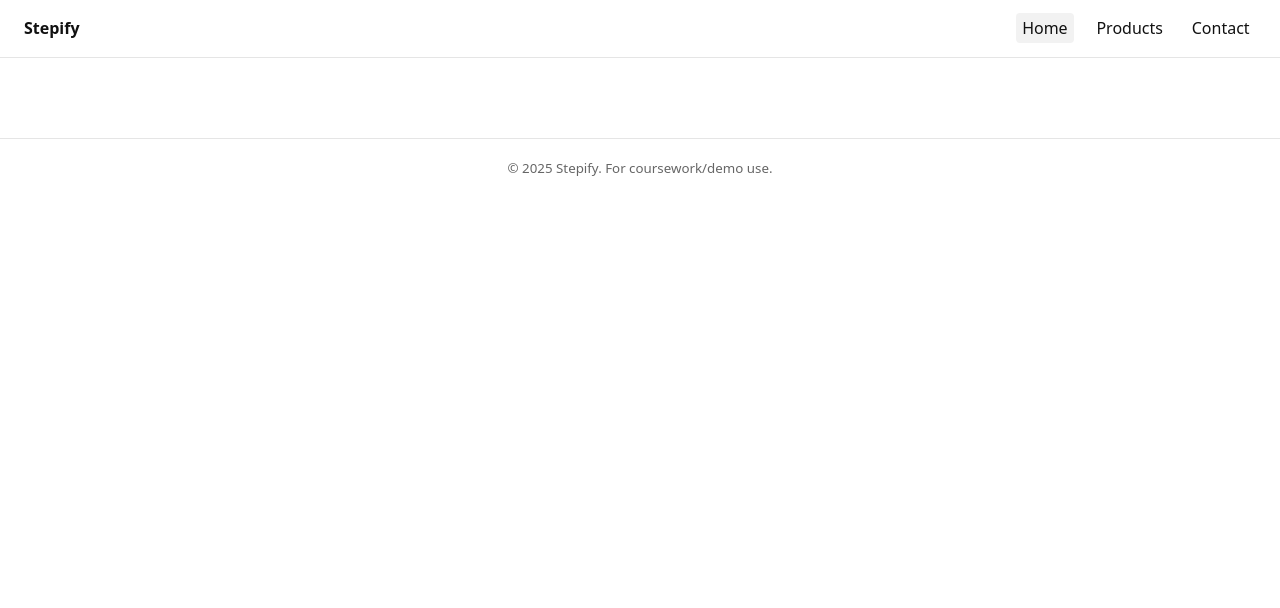
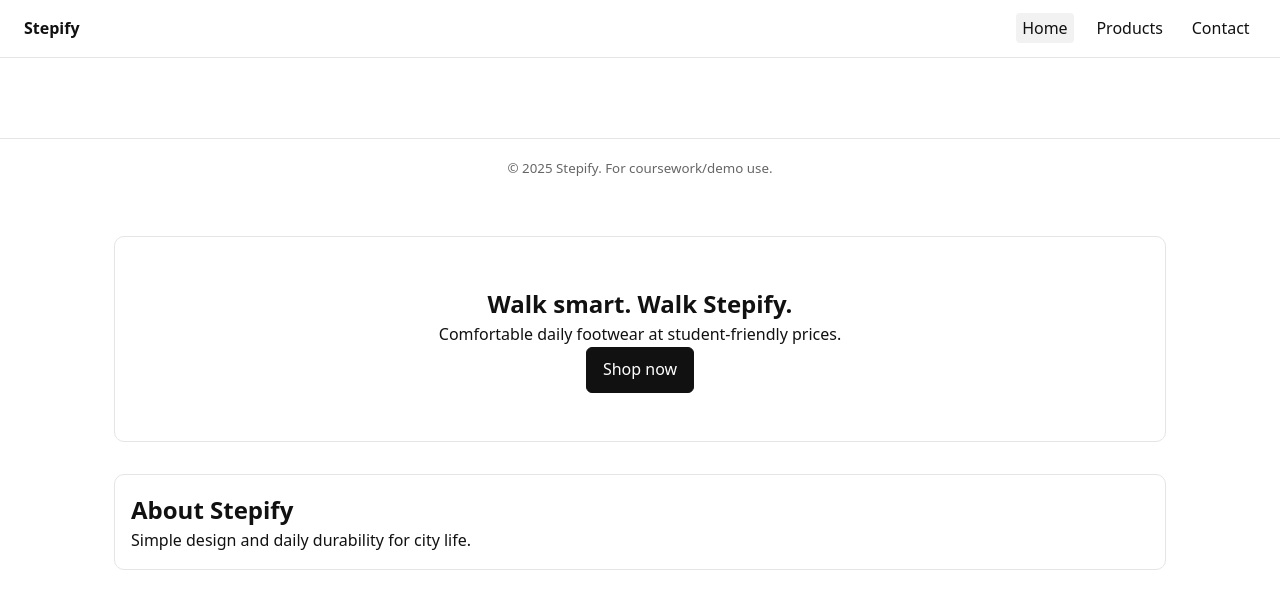
Before and after one commit to Ayesha-Subhashanee/HTML-SelfStudy-Assignment, a plain HTML site: page index.html in a window 1280 px wide. Drawn offline with Linux system fonts and the light colour scheme.

Commit message:
Added hero

```diff
--- a/index.html
+++ b/index.html
@@ -10,3 +10,15 @@
 <footer class="site-footer"><small>© 2025 Stepify. For coursework/demo use.</small></footer>
 </body>
 </html>
+<main class="container">
+  <section class="hero">
+    <h1>Walk smart. Walk Stepify.</h1>
+    <p>Comfortable daily footwear at student-friendly prices.</p>
+    <a class="btn" href="products.html">Shop now</a>
+  </section>
+
+  <section class="card">
+    <h2>About Stepify</h2>
+    <p>Simple design and daily durability for city life.</p>
+  </section>
+</main>
```
